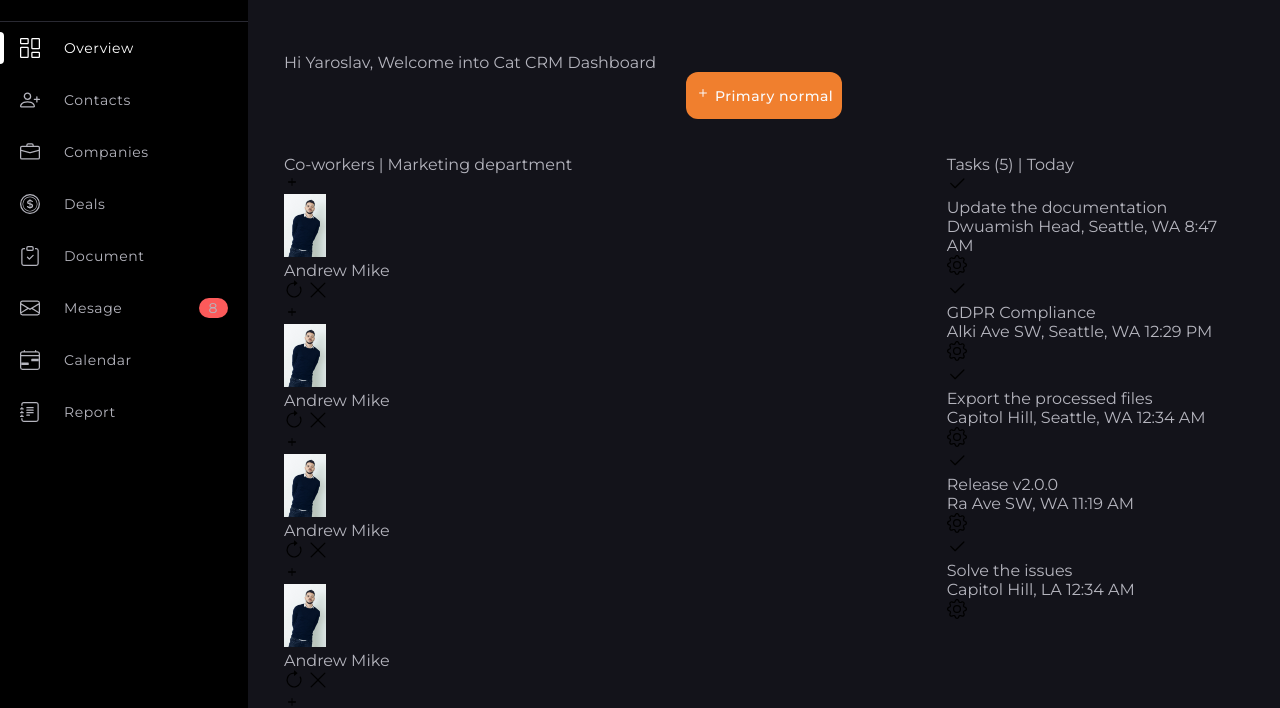
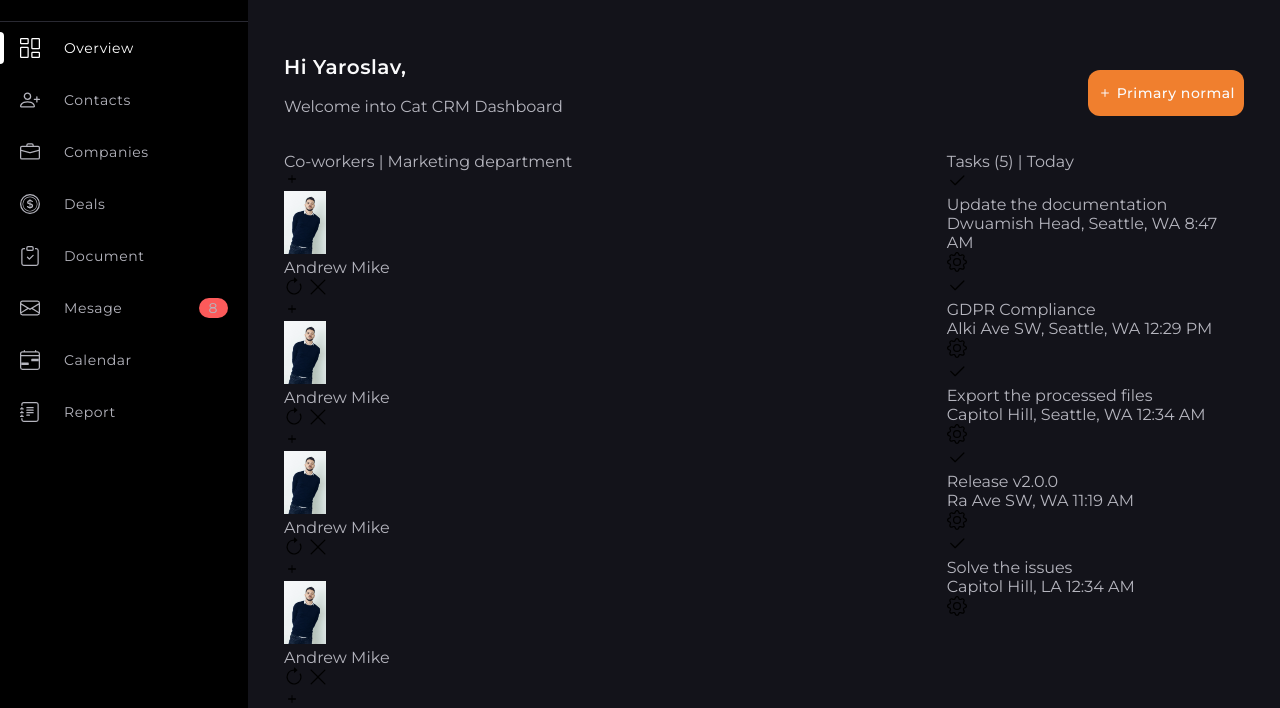
Before and after one commit to JuliaPriadka/dashboard-sass, a website built with Vite: page index.html in a window 1280 px wide. Shown: the part 51-759 px from the top of the page. Built offline with nearby package versions, Linux system fonts and the light colour scheme.

Commit message:
Added styles to welcome section

```diff
--- a/src/scss/components/_welcome.scss
+++ b/src/scss/components/_welcome.scss
@@ -1,13 +1,34 @@
 @use 'btn/btn' as btn with($btn-layer-spacing: 4px);
+@use '../utils/functions' as fn;
+@use '../utils/placeholders';
+@use '../utils/mixins' as mx;
 
 .welcome {
   grid-area: welcome;
+
+  display: flex;
+  flex-wrap: wrap;
+  justify-content: space-between;
+  align-items: flex-end;
+  row-gap: 16px;
 }
+
 .page-title {
+  &-accent {
+    @extend %section-title;
+
+    display: block;
+    margin-bottom: 8px;
+
+    color: fn.get-color('light-primary');
+
+    @include mx.mq('lg') {
+      margin-bottom: 16px;
+    }
+  }
 }
-.page-title-accent {
+
+.welcome-btn {
+  display: flex;
+  align-items: center;
 }
-.welcome-btn {
-  display: block;
-  margin: 0 auto;
-}
```
